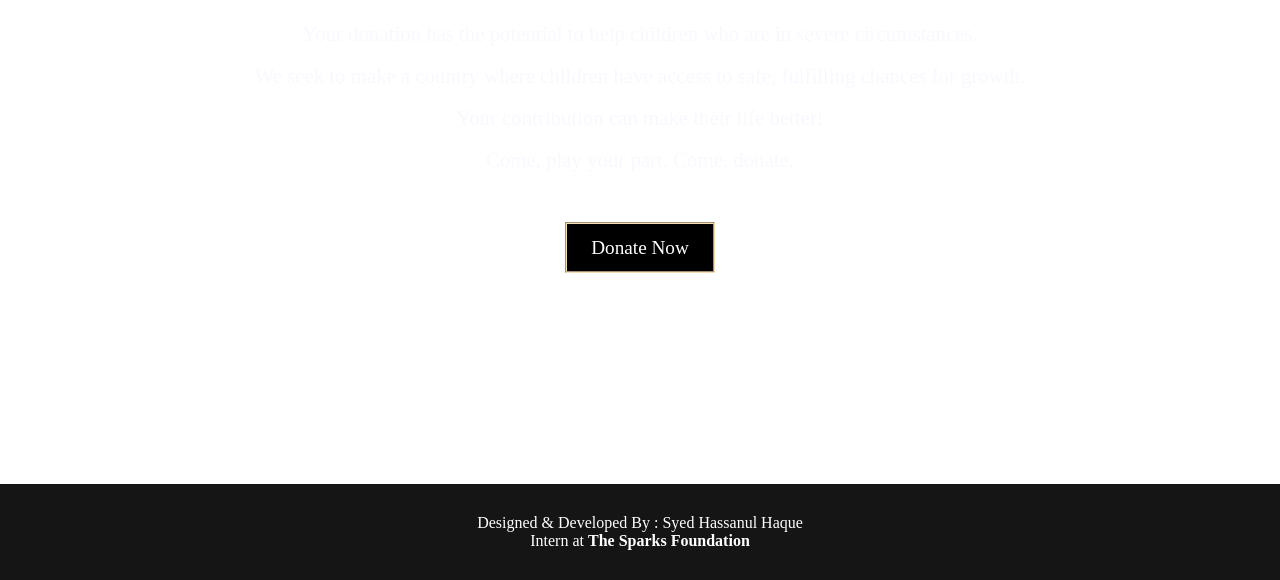
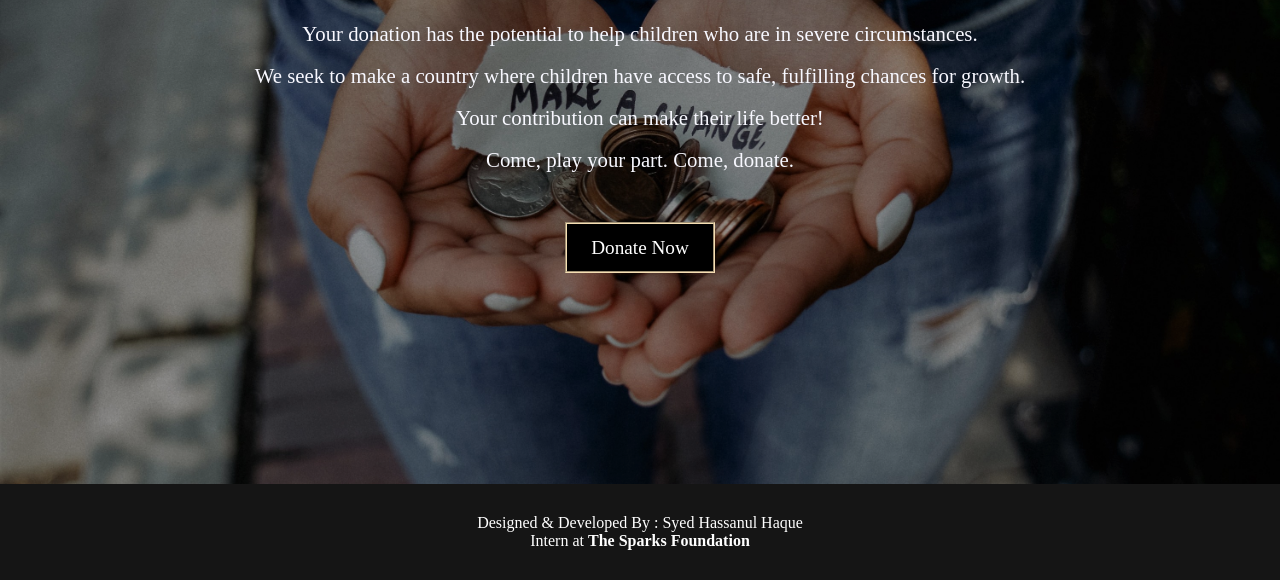
Before and after one commit to syedhassanulhaque/Payment-Gateway-Integration, a plain HTML site: page index.html in a window 1280 px wide. Shown: the part 316-896 px from the top of the page. Drawn offline with Linux system fonts and the light colour scheme; the site is published under a folder, as on GitHub Pages, so addresses that start at the root find nothing.

Commit message:
Update style.css

```diff
--- a/CSS/style.css
+++ b/CSS/style.css
@@ -100,7 +100,7 @@ h2{
 /* Home page */
 #home::before{
     content: '';
-    background: url('/back2.jpg');
+    background: url('../back2.jpg');
     background-repeat: no-repeat;
     background-size: cover;
     position: absolute;
```
